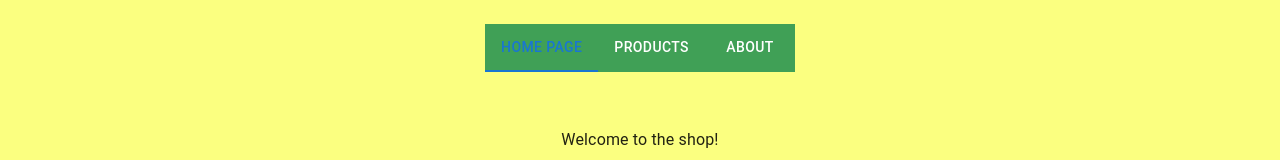
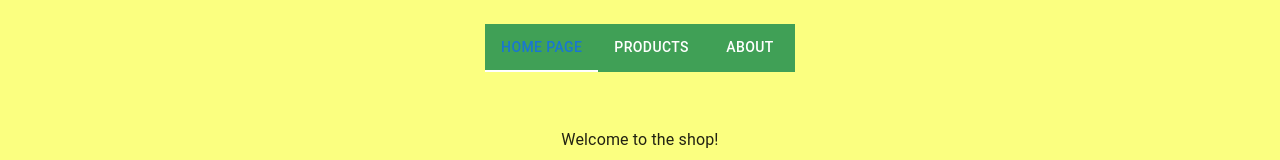
Before and after one commit to s24ohjelmistoProjekti1Tiimi2/s24Tiimi2FrontEnd, a React (Vite) app: page / in a window 1280 px wide. Shown: the part 422-582 px from the top of the page. Built offline with nearby package versions, Linux system fonts and the light colour scheme.

Commit message:
Tab text white

```diff
--- a/src/App.jsx
+++ b/src/App.jsx
@@ -51,6 +51,7 @@ function App() {
             sx={{
               width:"100%",
               backgroundColor: '#40A056',
+              "& .MuiTabs-indicator": { backgroundColor: "white" },
               "& .MuiTab-root": { color: "white" },
               "& .Mui-selected": { color: "white" },
             }}
```
